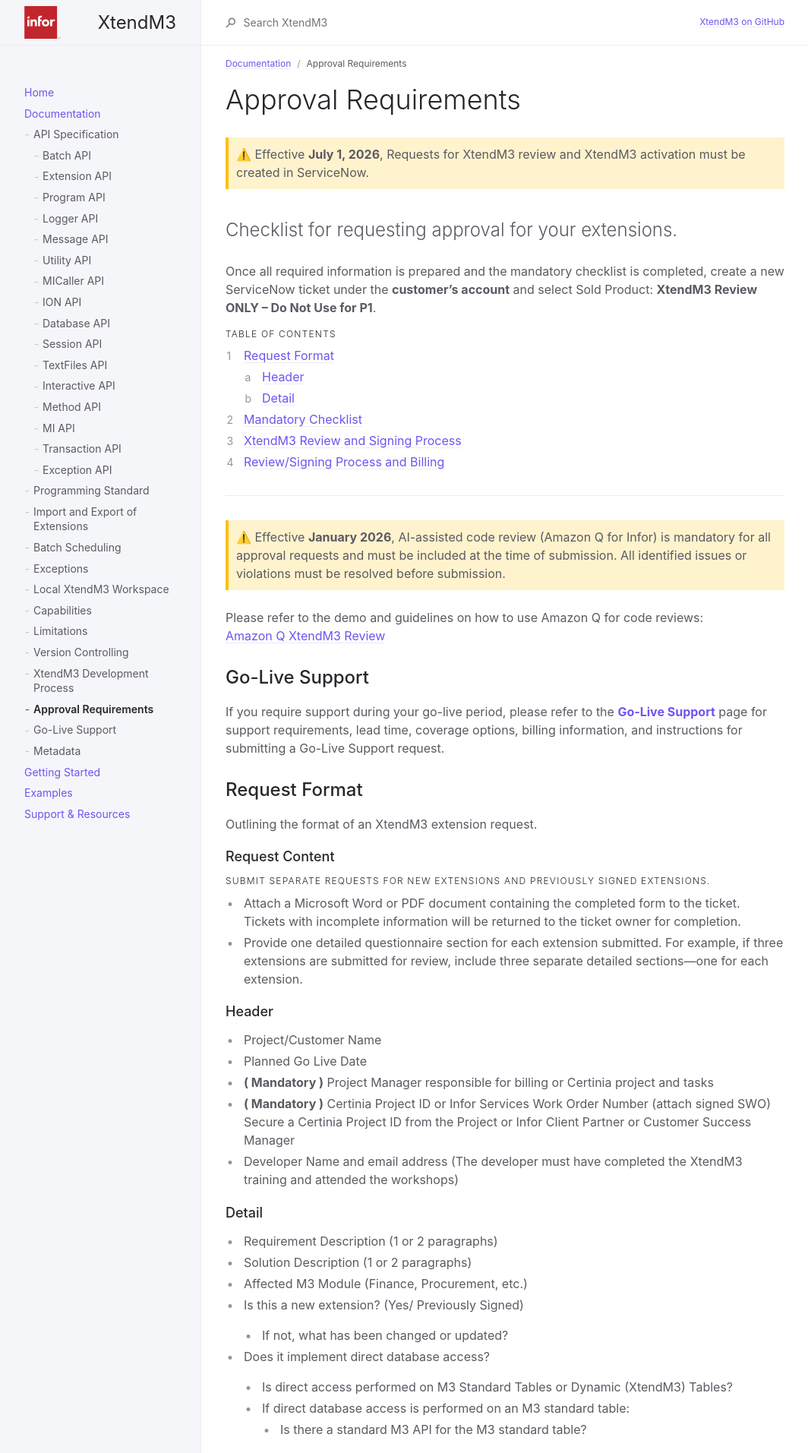
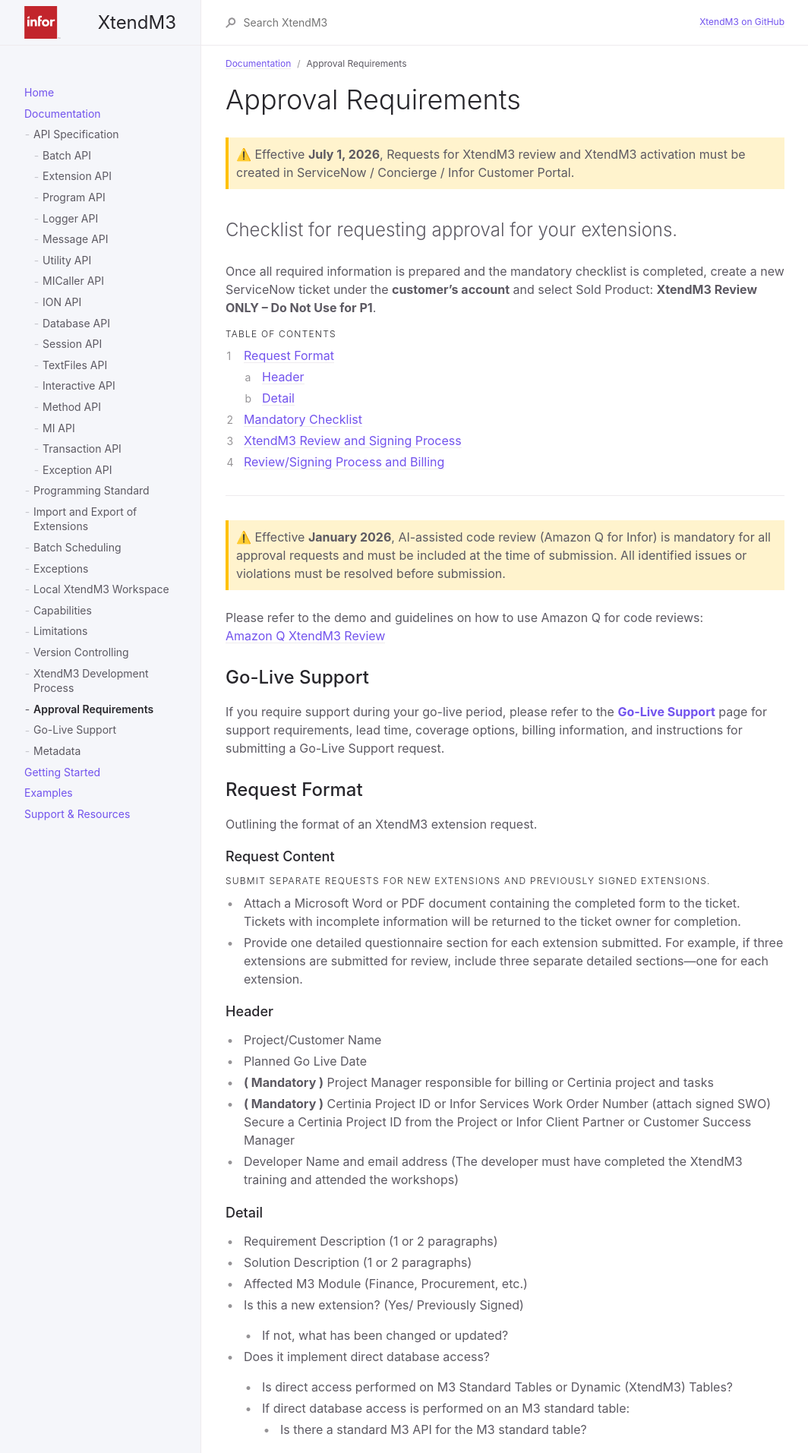
Before and after one commit to infor-cloud/xtendm3, a Jekyll site: the page built from docs/documentation/approval-requirements.md, in a window 1280 px wide. Shown: the top 1913 px of the page at 76% size, without its empty margins (107-1171 px from the left). Built offline with Jekyll 4.4.1, drawn with Linux system fonts in a browser that asks for light colours.

Commit message:
Updated approval-requirements.md with ServiceNow / Concierge / Infor Customer Portal

```diff
--- a/docs/documentation/approval-requirements.md
+++ b/docs/documentation/approval-requirements.md
@@ -10,7 +10,7 @@ nav_order: 12
 {: .no_toc }
 
 <div style="background-color: #fff3cd; padding: 10px; border-left: 4px solid #ffc107;">
-⚠️ Effective <strong>July 1, 2026</strong>, Requests for XtendM3 review and XtendM3 activation must be created in ServiceNow. </div>
+⚠️ Effective <strong>July 1, 2026</strong>, Requests for XtendM3 review and XtendM3 activation must be created in ServiceNow / Concierge / Infor Customer Portal. </div>
 
 <br />
 Checklist for requesting approval for your extensions.
```
